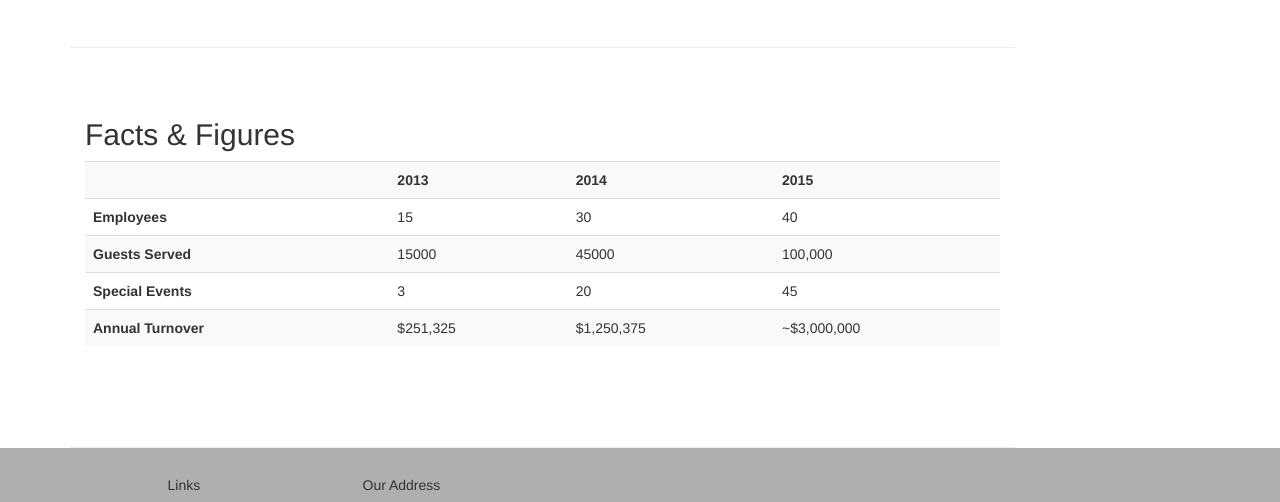
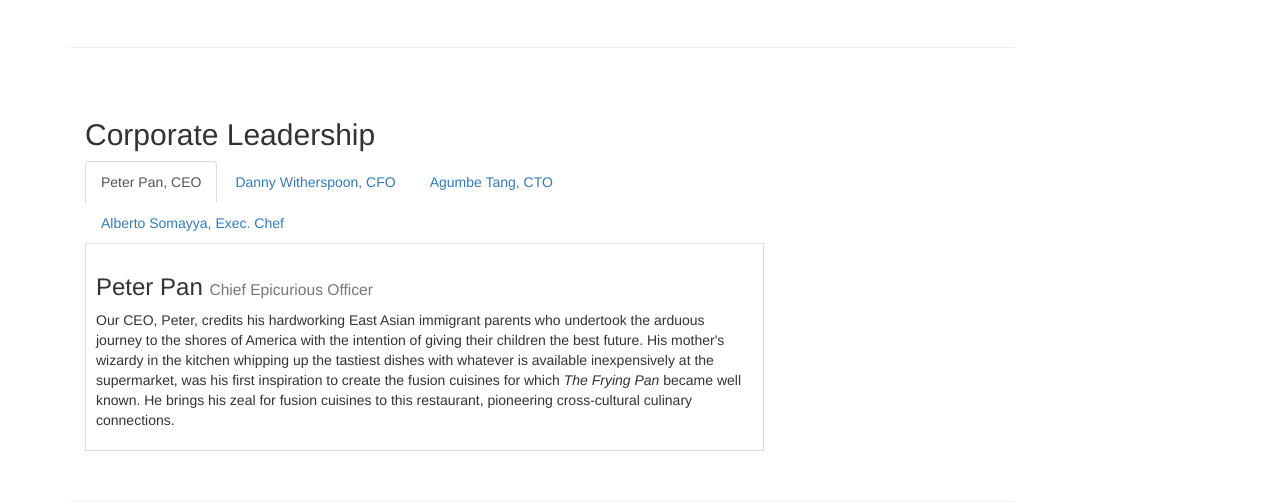
Before and after one commit to rowolff/confusion, a plain HTML site: page aboutus.html in a window 1280 px wide. Shown: the part 1537-2039 px from the top of the page. Drawn offline with nearby package versions, Linux system fonts and the light colour scheme.

Commit message:
duplicated leadership and tabbed them

```diff
--- a/aboutus.html
+++ b/aboutus.html
@@ -219,6 +219,53 @@
             </div>
        </div>
 
+       <!-- tabbed version -->
+
+       <div class="row row-content">
+            <div class="col-xs-12 col-sm-9">
+                <h2>Corporate Leadership</h2>
+                  <ul class="nav nav-tabs" role="tablist">
+                    <li role="presentation" class="active">
+                        <a href="#peter" aria-controls="peter"
+                        role="tab" data-toggle="tab">Peter Pan, CEO</a>
+                    </li>
+                    <li role="presentation">
+                        <a href="#danny" aria-controls="danny" role="tab"
+                        data-toggle="tab">Danny Witherspoon, CFO</a>
+                    </li>
+                    <li role="presentation">
+                        <a href="#agumbe" aria-controls="agumbe" role="tab"
+                        data-toggle="tab">Agumbe Tang, CTO</a>
+                    </li>
+                    <li role="presentation">
+                        <a href="#alberto" aria-controls="alberto" role="tab"
+                        data-toggle="tab">Alberto Somayya, Exec. Chef</a>
+                    </li>
+                </ul>
+                <div class="tab-content">
+                    <div role="tabpanel" class="tab-pane fade in active" id="peter">
+                <h3>Peter Pan <small>Chief Epicurious Officer</small></h3>
+                <p>Our CEO, Peter, credits his hardworking East Asian immigrant parents who undertook the arduous journey to the shores of America with the intention of giving their children the best future. His mother's wizardy in the kitchen whipping up the tastiest dishes with whatever is available inexpensively at the supermarket, was his first inspiration to create the fusion cuisines for which <em>The Frying Pan</em> became well known. He brings his zeal for fusion cuisines to this restaurant, pioneering cross-cultural culinary connections.</p>
+                    </div>
+                    <div role="tabpanel" class="tab-pane fade" id="danny">
+                <h3>Dhanasekaran Witherspoon <small>Chief Food Officer</small></h3>
+                <p>Our CFO, Danny, as he is affectionately referred to by his colleagues, comes from a long established family tradition in farming and produce. His experiences growing up on a farm in the Australian outback gave him great appreciation for varieties of food sources. As he puts it in his own words, <em>Everything that runs, wins, and everything that stays, pays!</em></p>
+                    </div>
+                    <div role="tabpanel" class="tab-pane fade" id="agumbe">
+                <h3>Agumbe Tang <small>Chief Taste Officer</small></h3>
+                <p>Blessed with the most discerning gustatory sense, Agumbe, our CFO, personally ensures that every dish that we serve meets his exacting tastes. Our chefs dread the tongue lashing that ensues if their dish does not meet his exacting standards. He lives by his motto, <em>You click only if you survive my lick.</em></p>
+                    </div>
+                    <div role="tabpanel" class="tab-pane fade" id="alberto">
+                <h3>Alberto Somayya <small>Executive Chef</small></h3>
+                <p>Award winning three-star Michelin chef with wide International experience having worked closely with whos-who in the culinary world, he specializes in creating mouthwatering Indo-Italian fusion experiences. He says, <em>Put together the cuisines from the two craziest cultures, and you get a winning hit! Amma Mia!</em></p>
+                    </div>
+                </div>
+            </div>
+             <div class="col-xs-12 col-sm-3">
+                <p style="padding:20px;"></p>
+            </div>
+       </div>
+
        <!-- facts & figures -->
 
         <div class="row row-content" id="facts">
```
Also changed, not shown: index.html (line endings or trailing spaces), 1 other file.
